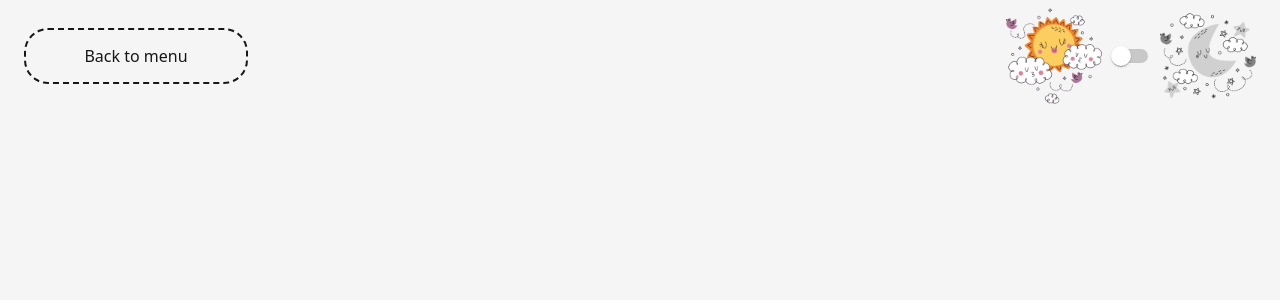
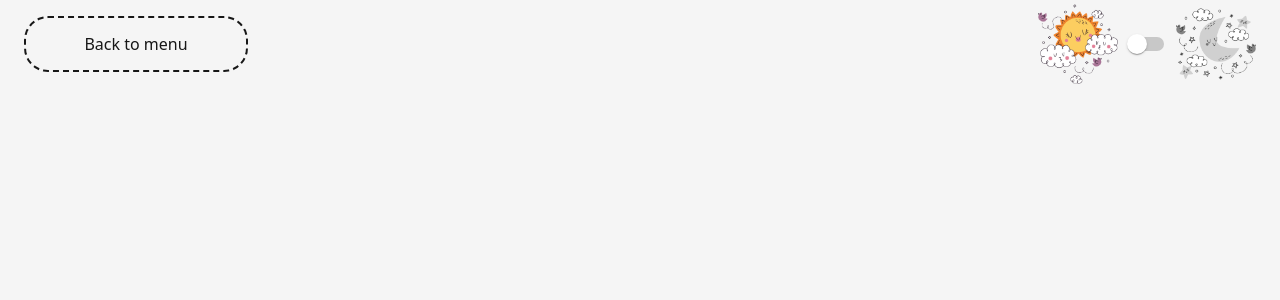
Before and after one commit to oOFaYOo/matching_game, a React (Create React App) app: page /game in a window 1280 px wide. Shown: the top 300 px of the page. Built offline with nearby package versions, Linux system fonts and the light colour scheme.

Commit message:
correct accommodations of tiles

```diff
--- a/src/components/ThemeSwitcher/index.tsx
+++ b/src/components/ThemeSwitcher/index.tsx
@@ -13,14 +13,14 @@ const ThemeSwitcher = () => {
 
     return (
         <div className={'flex flex-row items-center'}>
-            <img src={sun} className={`${theme === 'dark' ? 'grayscale' : ''} w-24 h-24`}/>
+            <img src={sun} className={`${theme === 'dark' ? 'grayscale' : ''} w-20 h-20`}/>
             <Switch data-testid={'switch'} id={'theme-switcher'} color={'default'} checked={theme !== 'light'}
                     onChange={(e) => {
                         const theme = e.currentTarget.checked ? 'dark' : 'light';
                         localStorage.setItem('theme', theme)
                         dispatch(setTheme(theme));
                     }}/>
-            <img src={moon} className={`${theme === 'dark' ? '' : 'grayscale'} w-24 h-24`}/>
+            <img src={moon} className={`${theme === 'dark' ? '' : 'grayscale'} w-20 h-20`}/>
         </div>
     )
 }
--- a/src/components/Tile/index.tsx
+++ b/src/components/Tile/index.tsx
@@ -9,10 +9,10 @@ const Tile = ({image} : ITile) => {
 
     return (
         <div className={`${theme === 'dark'
-            ? 'hover:shadow-lg hover:bg-neutral-600 bg-neutral-600/70 hover:shadow-black/80 hover:border-2 border-dashed hover:border-neutral-400'
-            : 'border-neutral-300 hover:border-neutral-400 hover:shadow-lg hover:bg-white border-2 border-dashed'}
-        relative h-28 w-28 rounded-2xl flex justify-center items-center hover:cursor-pointer `}>
-            <img src={image} className={'w-20 h-20'} />
+            ? 'hover:shadow-lg border-transparent hover:bg-neutral-600 bg-neutral-600/70 hover:shadow-black hover:border-amber-500'
+            : 'border-neutral-300 hover:border-amber-500 hover:shadow-lg hover:bg-white'}
+        relative rounded-2xl flex justify-center items-center hover:cursor-pointer m-1 border-2 border-dashed`}>
+            <img src={image} className={'w-20 h-20 my-1 mx-4'} />
         </div>
     )
 };
--- a/src/components/TileContainer/index.tsx
+++ b/src/components/TileContainer/index.tsx
@@ -37,14 +37,40 @@ function getCards(amount:number, topic:string){
     return cards;
 }
 
+function splitArray(array:ICard[]) {
+    let arr = [];
+    let length = array.length;
+    let divider = length >= 30 || length === 18 ? 6 : 4;
+    let ost = length % divider;
+    let last = 0;
+    for (let i = 0; i < length-ost; i++){
+        if((i+1)%divider === 0){
+            arr.push(array.slice(last, i+1));
+            last = i+1;
+        }
+    }
+    if(ost){
+        arr.push(array.slice(array.length-ost));
+    }
+    return arr;
+}
+
 const TileContainer = () => {
     const {theme, topic, amount} = useSelector((state: RootState) => state.MatchingGameStore);
 
+    let cards = splitArray(getCards(+amount, topic));
+
     return (
-        <div className={'relative mt-4 w-[80%] h-[80%] flex flex-wrap justify-center items-center gap-2'}>
+        <div className={`${cards.length > 5 ? 'flex-row' : 'flex-col'}
+        relative grow flex justify-center items-center`}>
             {
-                getCards(+amount, topic).map((item, index)=>{
-                    return <Tile image={item.image} key={index} />
+                cards.map((item, index)=>{
+                    return (<div key={index} className={`${cards.length > 5 ? 'flex-col' : 'flex-row'}
+                    relative w-full flex justify-center items-center`}>
+                        {item.map((item, index)=>{
+                            return <Tile image={item.image} key={index} />
+                        })}
+                    </div> )
                 })
             }
         </div>
--- a/src/pages/Game/index.tsx
+++ b/src/pages/Game/index.tsx
@@ -13,7 +13,7 @@ const Game = () => {
     return (
         <div className={`${theme === 'dark' ? 'bg-neutral-900' : 'bg-neutral-100'}
         flex flex-col items-center justify-start h-full w-full fixed overflow-auto`}>
-            <header className={'relative w-full flex flex-row justify-between items-center px-6 py-2'}>
+            <header className={'relative w-full flex flex-row justify-between items-center px-6 pt-1'}>
                 <ButtonLink title={'Back to menu'} link={'/menu'} clickCallback={()=>{
                     dispatch(setTopic(''));
                     dispatch(setAmount(''));
```
